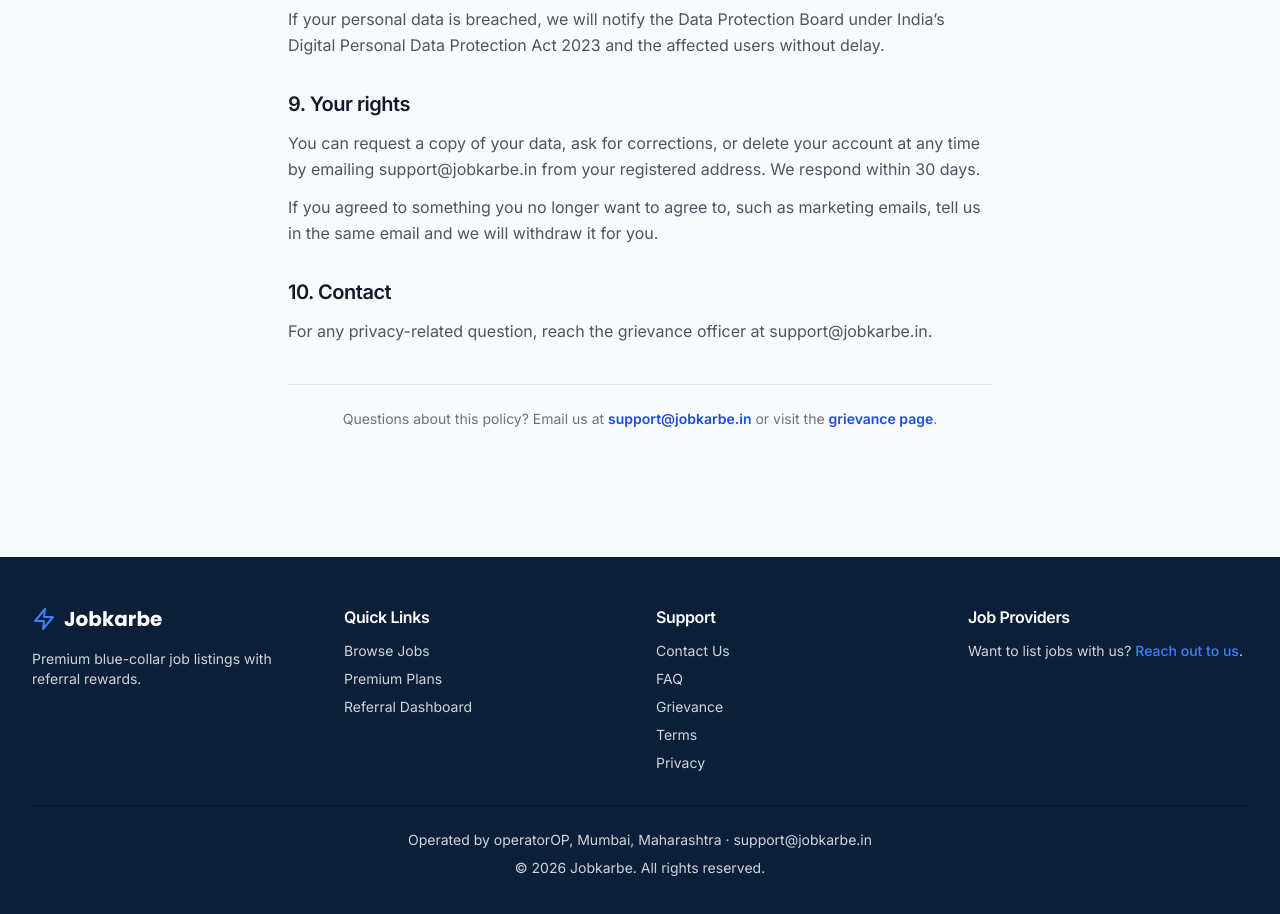
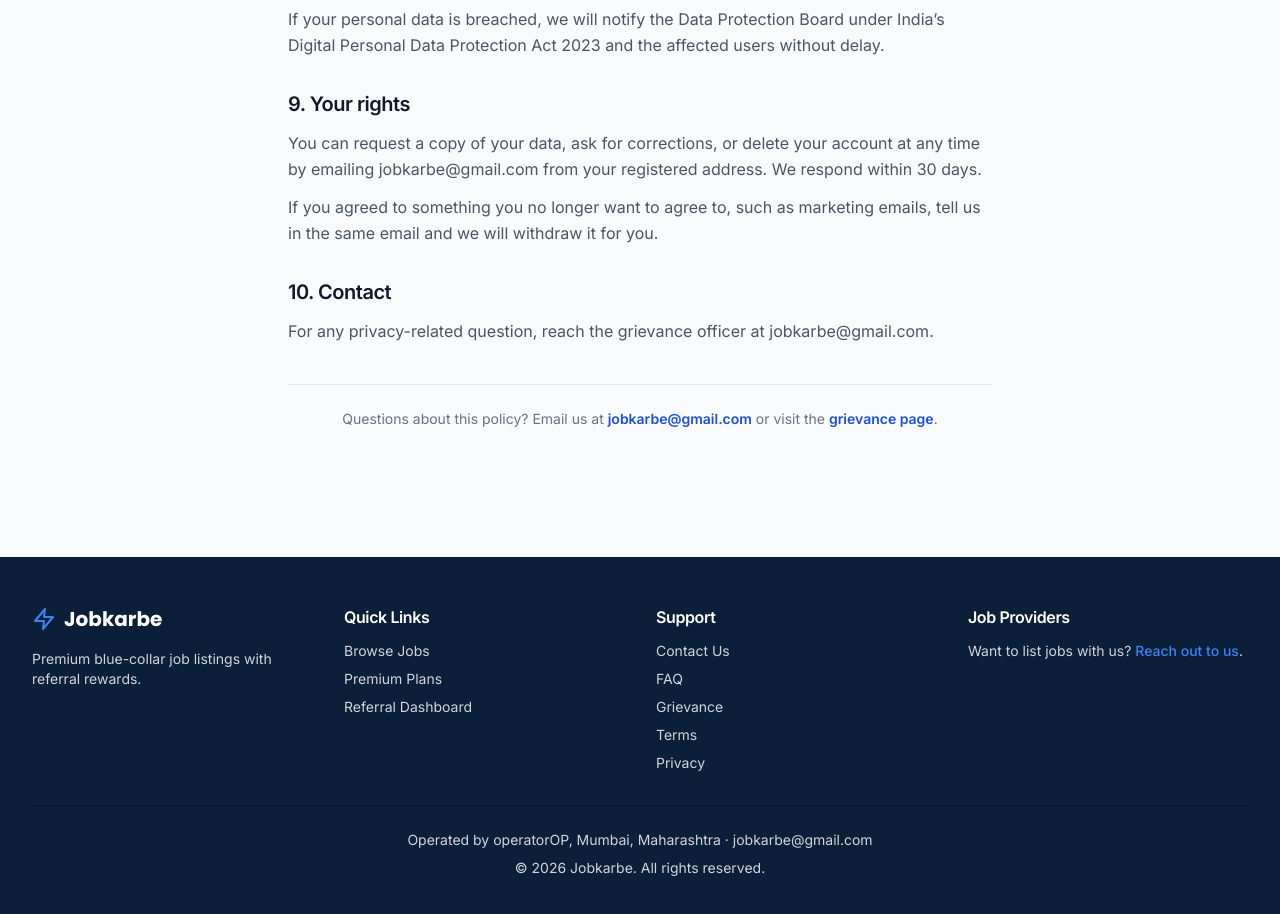
Before and after one commit to devanshbhosale/portfolio, a Next.js app: page /privacy in a window 1280 px wide. Shown: the part 1560-2474 px from the top of the page. Built offline with nearby package versions, Linux system fonts and the light colour scheme; no server answers.

Commit message:
fix: support email to jobkarbe@gmail.com

```diff
--- a/app/contact/page.tsx
+++ b/app/contact/page.tsx
@@ -9,7 +9,7 @@ export const metadata: Metadata = {
     'Reach the Jobkarbe team by email for help with job listings, premium plans, referral rewards, or anything else.',
 }
 
-const SUPPORT_EMAIL = 'support@jobkarbe.in'
+const SUPPORT_EMAIL = 'jobkarbe@gmail.com'
 
 export default function ContactPage() {
   return (
--- a/app/faq/page.tsx
+++ b/app/faq/page.tsx
@@ -48,7 +48,7 @@ const faqs: FaqItem[] = [
   {
     question: 'Are refunds available?',
     answer:
-      'Premium access is delivered instantly, but we do refund: a wrong or duplicate charge, a payment where premium access was never unlocked, or a technical defect that prevents access you paid for. Requests are reviewed within 48 hours and refunded within 5 to 7 working days to your original payment method. Email support@jobkarbe.in or use our grievance page.',
+      'Premium access is delivered instantly, but we do refund: a wrong or duplicate charge, a payment where premium access was never unlocked, or a technical defect that prevents access you paid for. Requests are reviewed within 48 hours and refunded within 5 to 7 working days to your original payment method. Email jobkarbe@gmail.com or use our grievance page.',
   },
   {
     question: 'Where do the job listings come from?',
@@ -63,7 +63,7 @@ const faqs: FaqItem[] = [
   {
     question: 'How do I delete my account or my data?',
     answer:
-      'Email support@jobkarbe.in from your registered address and we will remove your account and personal data from our systems. We respond within 30 days.',
+      'Email jobkarbe@gmail.com from your registered address and we will remove your account and personal data from our systems. We respond within 30 days.',
   },
   {
     question: 'Do I pay to apply for jobs?',
--- a/app/grievance/page.tsx
+++ b/app/grievance/page.tsx
@@ -9,7 +9,7 @@ export const metadata: Metadata = {
     'How to raise a grievance with Jobkarbe: the grievance officer, the process, response times, and escalation.',
 }
 
-const SUPPORT_EMAIL = 'support@jobkarbe.in'
+const SUPPORT_EMAIL = 'jobkarbe@gmail.com'
 
 export default function GrievancePage() {
   return (
--- a/app/privacy/page.tsx
+++ b/app/privacy/page.tsx
@@ -29,7 +29,7 @@ const sections: Section[] = [
   {
     heading: '3. Job data',
     paragraphs: [
-      'Every job listing on Jobkarbe originates from publicly accessible company career pages and public job boards. We do not scrape gated or private content. If you are an employer or HR contact and want your listing or contact details removed, email the grievance officer at support@jobkarbe.in and we will act on it within 48 hours.',
+      'Every job listing on Jobkarbe originates from publicly accessible company career pages and public job boards. We do not scrape gated or private content. If you are an employer or HR contact and want your listing or contact details removed, email the grievance officer at jobkarbe@gmail.com and we will act on it within 48 hours.',
     ],
   },
   {
@@ -67,14 +67,14 @@ const sections: Section[] = [
   {
     heading: '9. Your rights',
     paragraphs: [
-      'You can request a copy of your data, ask for corrections, or delete your account at any time by emailing support@jobkarbe.in from your registered address. We respond within 30 days.',
+      'You can request a copy of your data, ask for corrections, or delete your account at any time by emailing jobkarbe@gmail.com from your registered address. We respond within 30 days.',
       'If you agreed to something you no longer want to agree to, such as marketing emails, tell us in the same email and we will withdraw it for you.',
     ],
   },
   {
     heading: '10. Contact',
     paragraphs: [
-      'For any privacy-related question, reach the grievance officer at support@jobkarbe.in.',
+      'For any privacy-related question, reach the grievance officer at jobkarbe@gmail.com.',
     ],
   },
 ]
@@ -100,10 +100,10 @@ export default function PrivacyPage() {
       <p className="mt-10 border-t border-gray-200 pt-6 text-sm text-gray-500 text-center">
         Questions about this policy? Email us at{' '}
         <a
-          href="mailto:support@jobkarbe.in"
+          href="mailto:jobkarbe@gmail.com"
           className="font-semibold text-primary-600 hover:text-primary-700"
         >
-          support@jobkarbe.in
+          jobkarbe@gmail.com
         </a>
         {' '}or visit the{' '}
         <a href="/grievance" className="font-semibold text-primary-600 hover:text-primary-700">
--- a/app/terms/page.tsx
+++ b/app/terms/page.tsx
@@ -29,7 +29,7 @@ const sections: Section[] = [
   {
     heading: '3. Accounts',
     paragraphs: [
-      'You are responsible for keeping your login credentials secure and for all activity that happens on your account. If you suspect unauthorized access to your account, report it to us immediately at support@jobkarbe.in.',
+      'You are responsible for keeping your login credentials secure and for all activity that happens on your account. If you suspect unauthorized access to your account, report it to us immediately at jobkarbe@gmail.com.',
     ],
   },
   {
@@ -52,7 +52,7 @@ const sections: Section[] = [
     heading: '6. Job content',
     paragraphs: [
       'Job listings on Jobkarbe are aggregated from publicly available company career pages and public job boards. We do not guarantee the accuracy, availability, or status of any listing, so always verify a role on the official company site before applying. Jobkarbe is not the employer for any role displayed on the site.',
-      'If a listing looks wrong (a scam, expired, asking for money, or discriminatory), use the Report this listing control on the job page or email support@jobkarbe.in. We review reports and act on valid ones within 36 hours.',
+      'If a listing looks wrong (a scam, expired, asking for money, or discriminatory), use the Report this listing control on the job page or email jobkarbe@gmail.com. We review reports and act on valid ones within 36 hours.',
     ],
   },
   {
@@ -97,10 +97,10 @@ export default function TermsPage() {
       <p className="mt-10 border-t border-gray-200 pt-6 text-sm text-gray-500 text-center">
         Questions about these terms? Email us at{' '}
         <a
-          href="mailto:support@jobkarbe.in"
+          href="mailto:jobkarbe@gmail.com"
           className="font-semibold text-primary-600 hover:text-primary-700"
         >
-          support@jobkarbe.in
+          jobkarbe@gmail.com
         </a>
         {' '}or visit the{' '}
         <a href="/grievance" className="font-semibold text-primary-600 hover:text-primary-700">
--- a/components/Footer.tsx
+++ b/components/Footer.tsx
@@ -44,7 +44,7 @@ export default function Footer() {
         </div>
         <div className="border-t border-navy-900 mt-8 pt-6 text-center text-sm">
           <p>
-            Operated by operatorOP, Mumbai, Maharashtra · support@jobkarbe.in
+            Operated by operatorOP, Mumbai, Maharashtra · jobkarbe@gmail.com
           </p>
           <p className="mt-2">© {new Date().getFullYear()} Jobkarbe. All rights reserved.</p>
         </div>
--- a/components/PricingPlans.tsx
+++ b/components/PricingPlans.tsx
@@ -74,7 +74,7 @@ export default function PricingPlans({
           // keep polling
         }
       }
-      toast('Payment is processing. Premium activates within a few minutes. If it does not, contact support@jobkarbe.in', 'error')
+      toast('Payment is processing. Premium activates within a few minutes. If it does not, contact jobkarbe@gmail.com', 'error')
       setPollingPaymentId(null)
     })()
   }, [searchParams, user, pollingPaymentId, toast, refreshProfile, router])
@@ -215,7 +215,7 @@ export default function PricingPlans({
           Premium access is delivered instantly. We review refund requests within 48 hours and refund within
           5 to 7 working days to your original payment method for: a wrong or duplicate charge, a payment where
           premium access was never unlocked, or a technical defect that prevents access you paid for. To raise one,
-          email support@jobkarbe.in or visit our{' '}
+          email jobkarbe@gmail.com or visit our{' '}
           <Link href="/grievance" className="font-medium text-primary-600 hover:text-primary-700 underline">grievance page</Link>.
         </p>
       </section>
--- a/components/ReportListingButton.tsx
+++ b/components/ReportListingButton.tsx
@@ -15,7 +15,7 @@ const REASON_LABELS: Record<(typeof REPORT_REASONS)[number], string> = {
   other: 'Something else',
 }
 
-const SUPPORT_EMAIL = 'support@jobkarbe.in'
+const SUPPORT_EMAIL = 'jobkarbe@gmail.com'
 
 /** Report-this-listing control: modal for signed-in users (POST /api/reports),
  *  mailto fallback for signed-out visitors. Operator sees reports in the
```
